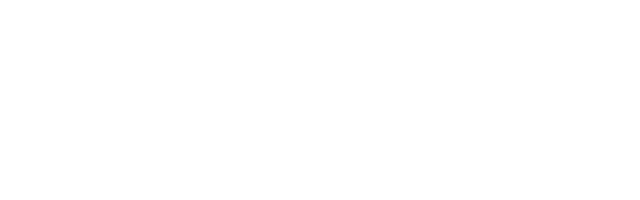
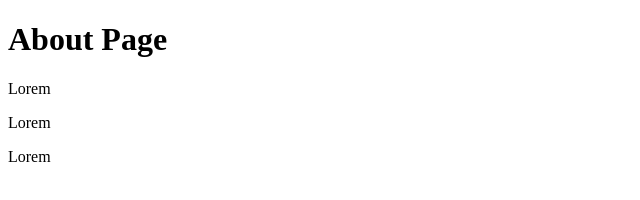
Before and after one commit to Dragontalker/gatsby-web-warrior, a Gatsby site: page /about in a window 1280 px wide. Shown: the whole page, without its empty margins (0-640 px from the left). Built offline with nearby package versions, Linux system fonts and the light colour scheme; Gatsby itself is replaced by a stand-in of ours.

Commit message:
Added some placeholder contents.

```diff
--- a/src/pages/about.js
+++ b/src/pages/about.js
@@ -1,9 +1,12 @@
-import React from 'react';
+import React from 'react'
 
-export default function About() {
+export default function about() {
     return (
         <div>
-
+            <h1>About Page</h1>
+            <p>Lorem</p>
+            <p>Lorem</p>
+            <p>Lorem</p>
         </div>
     )
 }
```
